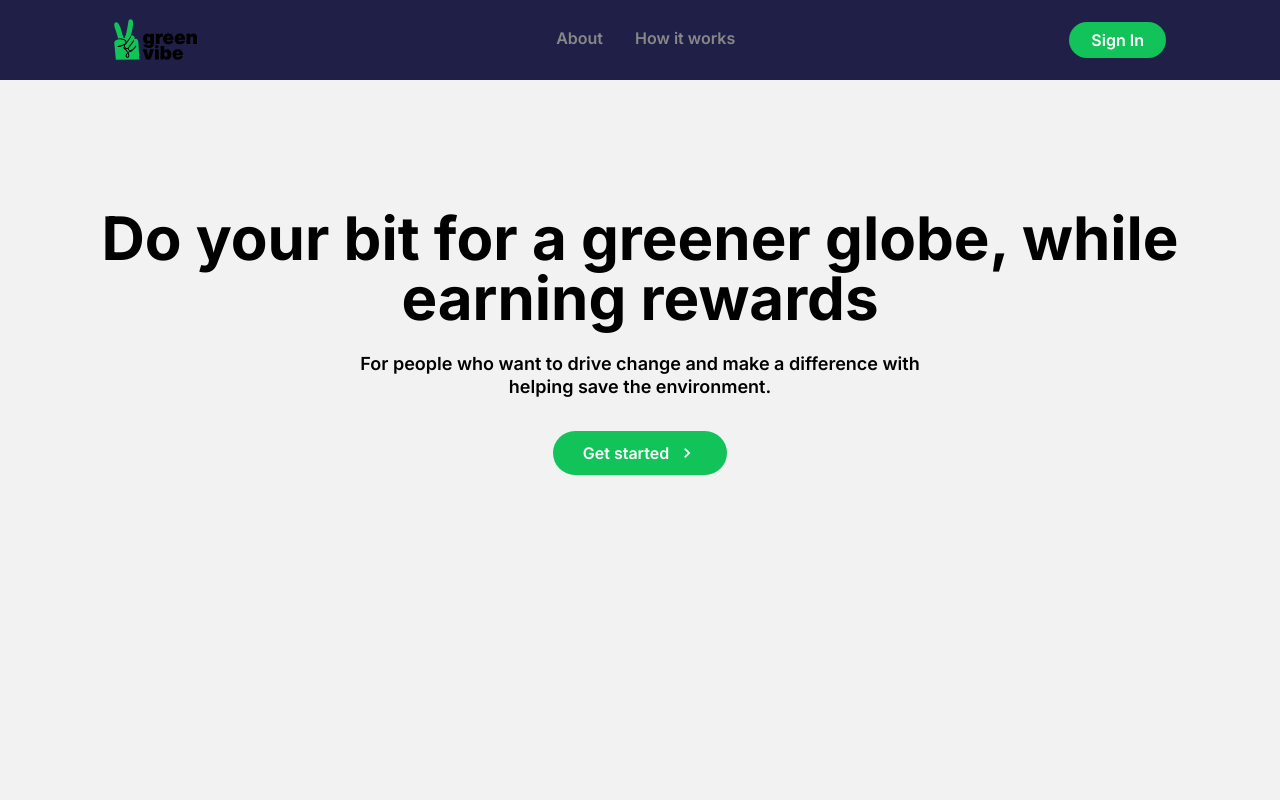
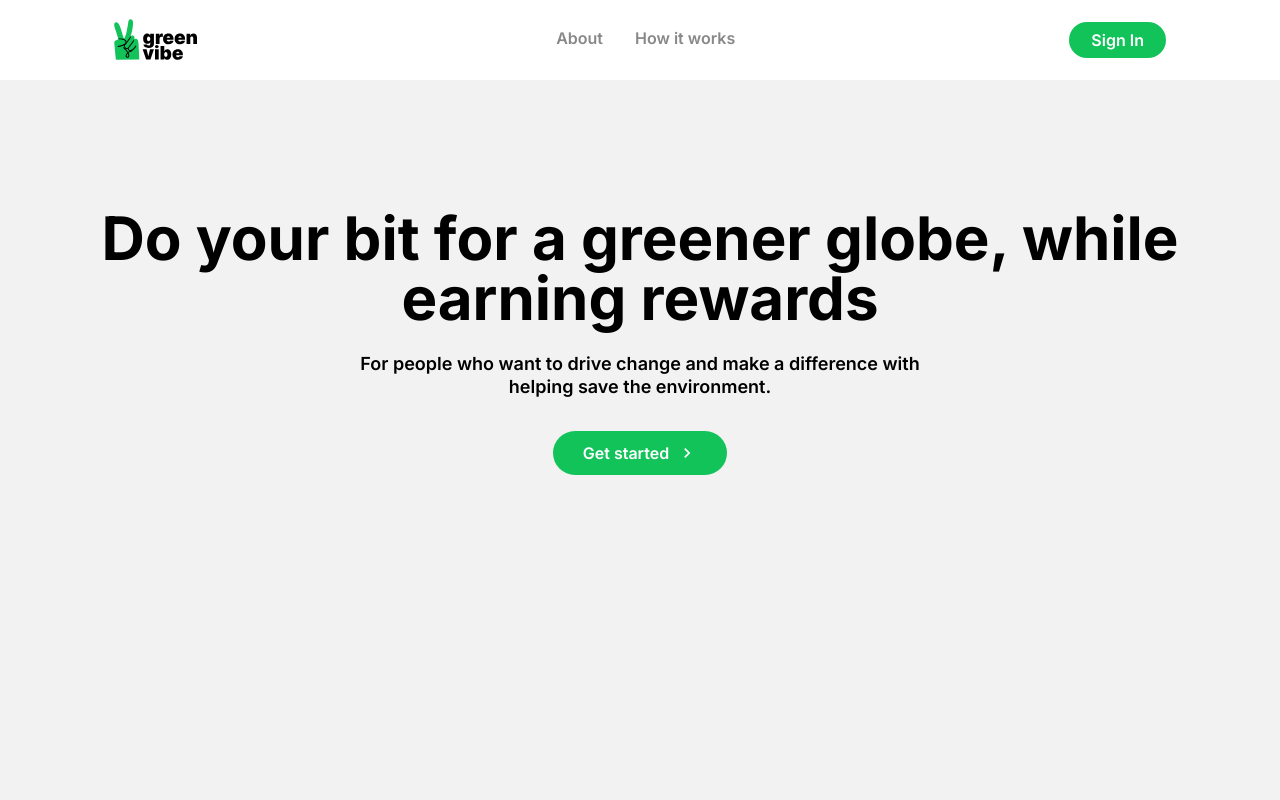
Before and after one commit to Kaizen-ATG/gv-frontend, a React (Create React App) app: page / in a window 1280 px wide. Shown: the top 800 px of the page. Built offline with nearby package versions, Linux system fonts and the light colour scheme.

Commit message:
css updates

```diff
--- a/src/styles/ColorStyles.js
+++ b/src/styles/ColorStyles.js
@@ -32,7 +32,7 @@ export const themes = {
   dark: {
     text1: `white`,
     text2: `rgba(255,255,255,0.7)`,
-    backgroundColor: `#1F1F47`,
+    backgroundColor: `#fff`,
     card: {
       backgroundColor: `rgba(25, 24, 63, 0.98)`,
       boxShadow: `0px 30px 60px rgba(0, 0, 0, 0.25),
```
Also changed, not shown: 1 other file (tests, documents, lock files or other folders).
